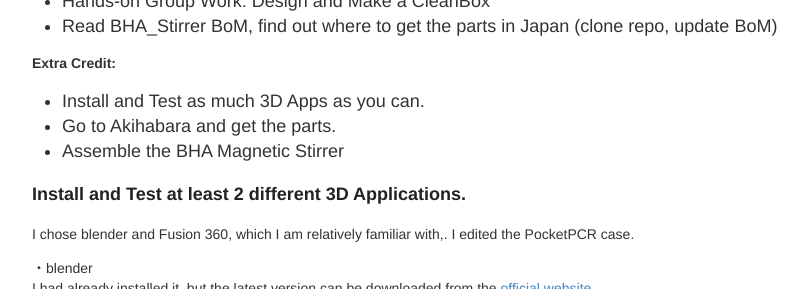
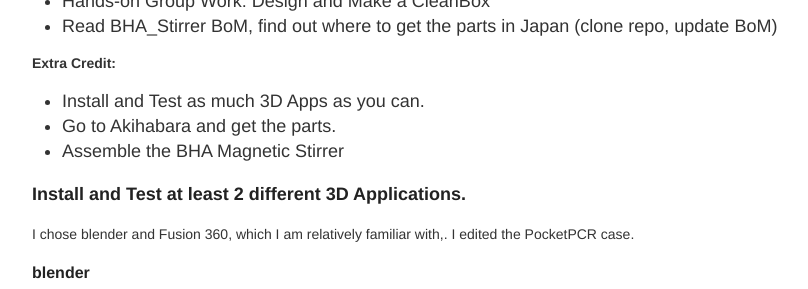
Before and after one commit to juppoyokokawa/bha22, a Jekyll site: the page built from _posts/2022-03-15-week3sum.md, in a window 1280 px wide and 1400 px high, scrolled down 322 px, cut to the strip 0-289 px from the top of the window. Shown: the whole strip, without its empty margins (18-826 px from the left). Built offline with Jekyll 4.4.1, drawn with Linux system fonts in a browser that asks for light colours.

Commit message:
[update] week3sum

```diff
--- a/_posts/2022-03-15-week3sum.md
+++ b/_posts/2022-03-15-week3sum.md
@@ -17,7 +17,7 @@
 ## Install and Test at least 2 different 3D Applications.
 I chose blender and Fusion 360, which I am relatively familiar with,. I edited the PocketPCR case.
 
-・blender
+### blender
 I had already installed it, but the latest version can be downloaded from the [official website](https://www.blender.org/).
 
 <img src="{{ site.baseurl }}/images/week3sum-01.png" alt="" width="300"/>
@@ -35,7 +35,7 @@
 
 *I will add more details later.*
 
-・Fusion360
+### Fusion360
 I also had already installed this, but can be downloaded from the [official website](https://www.autodesk.co.jp/). It is free for student faculty and staff. The UI changes every time I visit the site, and I get confused every time where to download it from, so I'll write a more detailed description of how to download it.
 
 <img src="{{ site.baseurl }}/images/week3sum-04.png" alt="" width="300"/>
```
